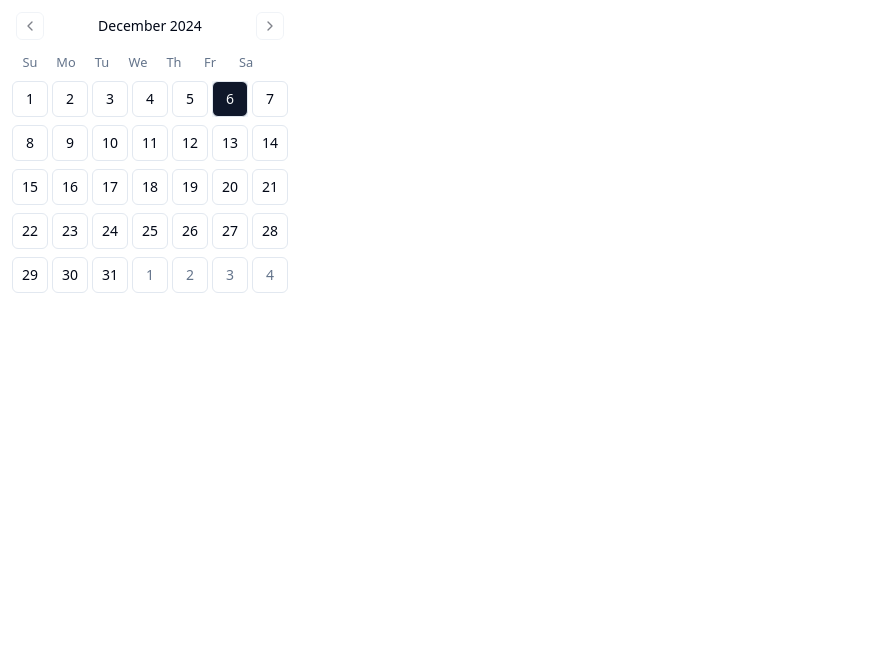
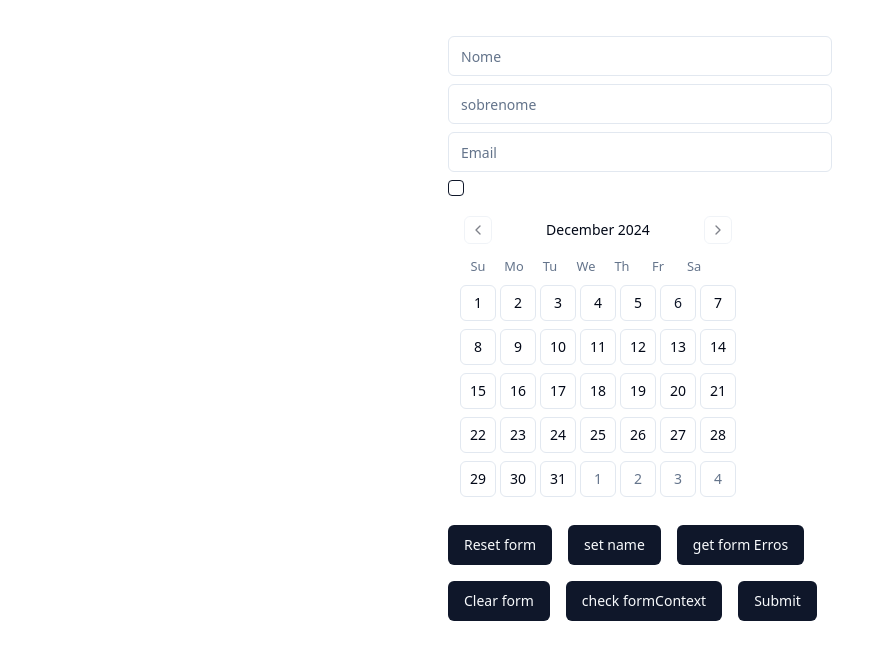
Before and after one commit to rodrigosnantes/frac-ui, a React (Vite) app: page / in a window 1280 px wide. Shown: the top 660 px of the page, without its empty margins (0-883 px from the left). Built offline with nearby package versions, Linux system fonts and the light colour scheme.

Commit message:
create formCalendar

```diff
--- a/src/App.jsx
+++ b/src/App.jsx
@@ -1,25 +1,15 @@
 import { Input } from '@/components/ui/input';
 import { Button } from '@/components/ui/button';
 import { Checkbox } from '@/components/ui/checkbox';
-import { Calendar } from '@/components/ui/calendar';
+import { FormCalendar } from '@/components/ui/calendar';
 
 import { Form, useGlobalFormContext, useFormState } from '@/components/ui/form';
-import React, { useCallback } from 'react';
+import { useCallback } from 'react';
 
 export default function App() {
-  const [date, setDate] = React.useState(new Date())
-
   const handleSubmit = (data) => {
     console.log('data', data);
   };
-
-  return (
-    <Calendar
-      mode="range"
-      selected={date}
-      onSelect={setDate}
-    />
-  );
 
   return (
     <Form
@@ -80,6 +70,12 @@ function FormContent() {
           />
 
           <Checkbox name="gender" />
+
+          <FormCalendar
+            name="date"
+            rules={{ required: 'A data é obrigatória.' }}
+            className="my-custom-class"
+          />
         </div>
 
         <div className="flex gap-4 flex-wrap mt-4">
--- a/src/components/ui/calendar.tsx
+++ b/src/components/ui/calendar.tsx
@@ -4,6 +4,9 @@ import { DayPicker } from 'react-day-picker';
 
 import { cn } from '@/lib/utils';
 import { buttonVariants } from '@/components/ui/button';
+import { Controller, RegisterOptions } from 'react-hook-form';
+
+import { Label } from '@/components/ui/label';
 
 /**
  * {@link https://ui.shadcn.com/docs/components/calendar}.
@@ -65,4 +68,36 @@ function Calendar({
 }
 Calendar.displayName = 'Calendar';
 
-export { Calendar };
+const FormCalendar: React.FC<FormCalendarProps> = ({ ...props }) => {
+  return (
+    <Controller
+      name={props.name}
+      control={props?.control}
+      rules={props?.rules}
+      render={({ field, fieldState: { error } }) => {
+        return (
+          <React.Fragment>
+            <Calendar
+              {...field} // Integra o calendário ao estado do formulário
+              selected={field.value} // Passa o valor atual para o calendário
+              onSelect={field.onChange} // Atualiza o valor ao selecionar uma data
+              className={props?.className}
+              {...props}
+            />
+            {error && (
+              <Label className="text-error text-xs">{error.message}</Label>
+            )}
+          </React.Fragment>
+        );
+      }}
+    />
+  );
+};
+
+interface FormCalendarProps {
+  rules?: object;
+  className?: string;
+  [key: string]: any;
+}
+
+export { Calendar, FormCalendar };
```
